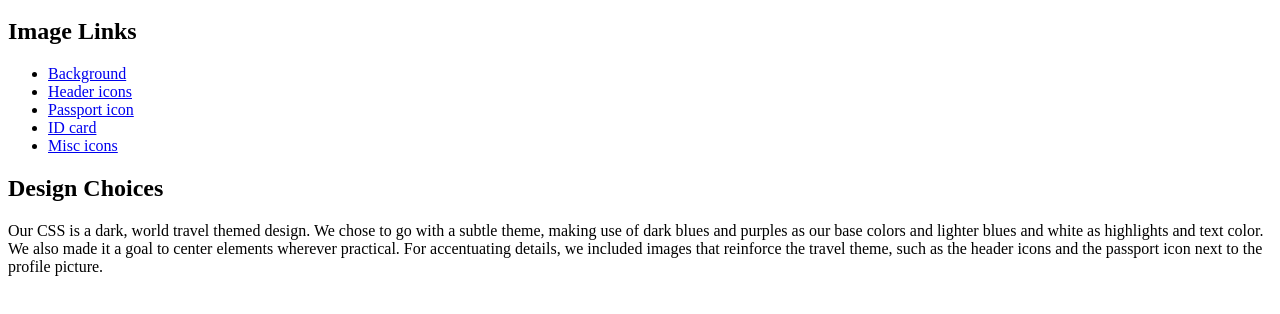
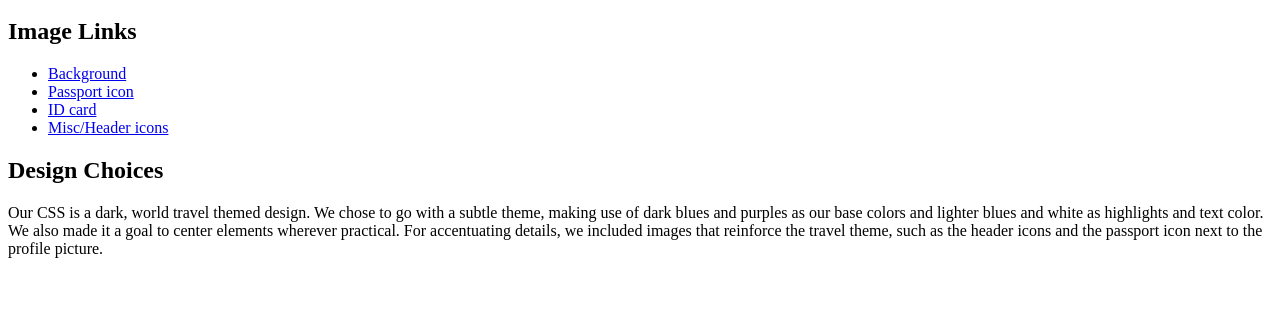
Before and after one commit to alfreeed7/ProjectNotes, a plain HTML site: page index.html in a window 1280 px wide. Shown: the part 48-362 px from the top of the page. Drawn offline with Linux system fonts and the light colour scheme.

Commit message:
Update index.html

```diff
--- a/index.html
+++ b/index.html
@@ -5,16 +5,15 @@
 <h2>Image Links</h2>
 <ul>
 <li><a href="https://imgur.com/gallery/0GYI39T">Background</a></li>
-<li><a href="manpingou.com/dongmantexiao/chengshifengjing/28497.html">Header icons</a></li>
 <li><a href="https://spng.pngfly.com/20180426/jwq/kisspng-spaceship-earth-disney-s-hollywood-studios-
 logo-ma-5ae15d84d01ec5.7039455215247189808525.jpg">Passport icon</a></li>
 <li><a href="image.flaticon.com/icons/svg/204/204292.svg">ID card</a></li>
-<li><a href="https://www.flaticon.com/">Misc icons</a></li>
+<li><a href="https://www.flaticon.com/">Misc/Header icons</a></li>
 </ul>
 <h2>Design Choices</h2>
 <p>
 Our CSS is a dark, world travel themed design. We chose to go with a subtle theme, making use of dark blues and purples as our base colors
-and lighter blues and white as highlights and text color. We also made it a goal to center elements wherever practical. For accentuating
+and lighter blues and white as highlights and text color.<br> We also made it a goal to center elements wherever practical. For accentuating
 details, we included images that reinforce the travel theme, such as the header icons and the passport icon next to the profile picture.
 </p>
 
```
